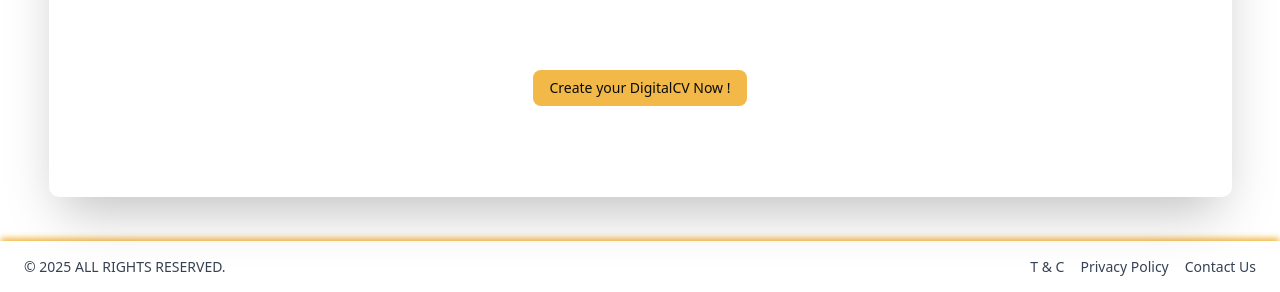
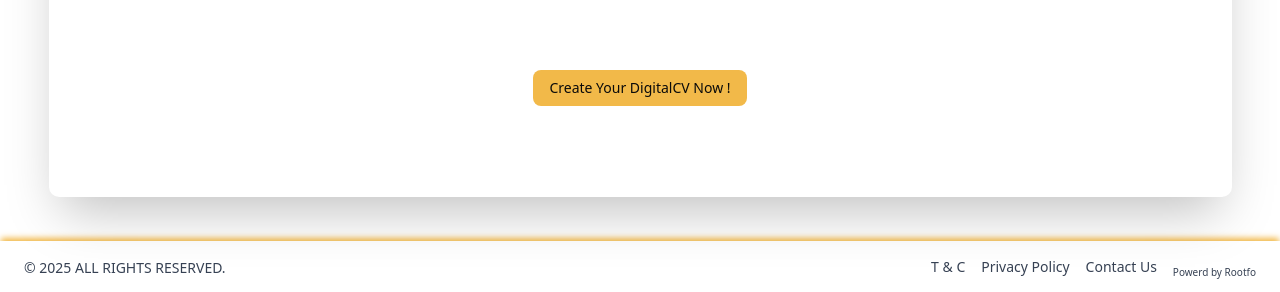
Before and after one commit to YasithaRenuk/DigitalCV, a Next.js app: page / in a window 1280 px wide. Shown: the part 1351-1643 px from the top of the page. Built offline with nearby package versions, Linux system fonts and the light colour scheme; no server answers.

Commit message:
small fix

```diff
--- a/src/app/(pages)/contactus/page.tsx
+++ b/src/app/(pages)/contactus/page.tsx
@@ -12,7 +12,7 @@
 
   return (
     <div className="flex flex-col md:flex-row min-h-[calc(100vh-150px)] pt-10 md:pt-1 items-center justify-center">
-      <div className="w-full md:order-2 md:w-[50%] flex items-center justify-center mt-2.5 mb-2.5">
+      <div className="w-full md:order-2 md:w-[50%] flex items-center justify-center">
         <InquiryForm reasonTopic={reasonTopic} />
       </div>
 
--- a/src/app/(pages)/page.tsx
+++ b/src/app/(pages)/page.tsx
@@ -25,7 +25,7 @@
       <div className="w-full flex justify-center">
         <div className="shadow-2xl w-[1183px] h-[383px] m-10 bg-white rounded-lg justify-center flex">
           <Button className="mt-64" onClick={onClickCreate}>
-            Create your DigitalCV Now !
+            Create Your DigitalCV Now !
           </Button>
         </div>
       </div>
--- a/src/app/components/ContactUS/OurProcessCard.tsx
+++ b/src/app/components/ContactUS/OurProcessCard.tsx
@@ -20,7 +20,7 @@
   ];
 
   return (
-    <div className="max-w-2xl mx-auto shadow-md shadow-primary border-primary border-2 rounded-xl p-6 md:p-8 text-center ">
+    <div className="max-w-2xl mx-auto shadow-md shadow-primary border-primary border-2 rounded-xl p-6 md:p-8 text-center md:mt-2.5 md:mb-2.5">
       {/* Header */}
       <h2 className="text-2xl md:text-3xl font-semibold mb-2">Our Process</h2>
 
--- a/src/app/components/Layout/Footer.tsx
+++ b/src/app/components/Layout/Footer.tsx
@@ -20,7 +20,13 @@
           >
             Contact Us
           </a>
+          <span className="text-[10px] mt-2 hidden md:block">
+            Powerd by Rootfo
+          </span>
         </div>
+          <span className="text-[10px] mt-2 block md:hidden">
+            Powerd by Rootfo
+          </span>
       </div>
     </footer>
   );
```
